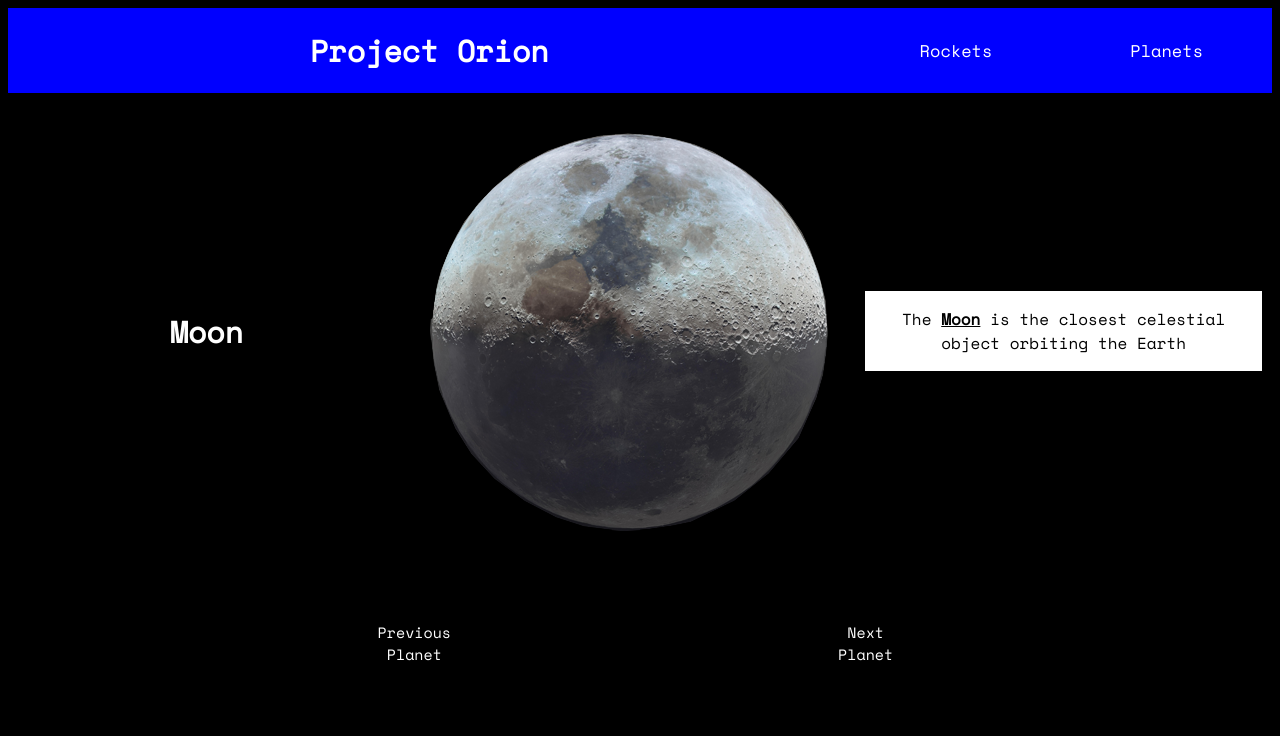
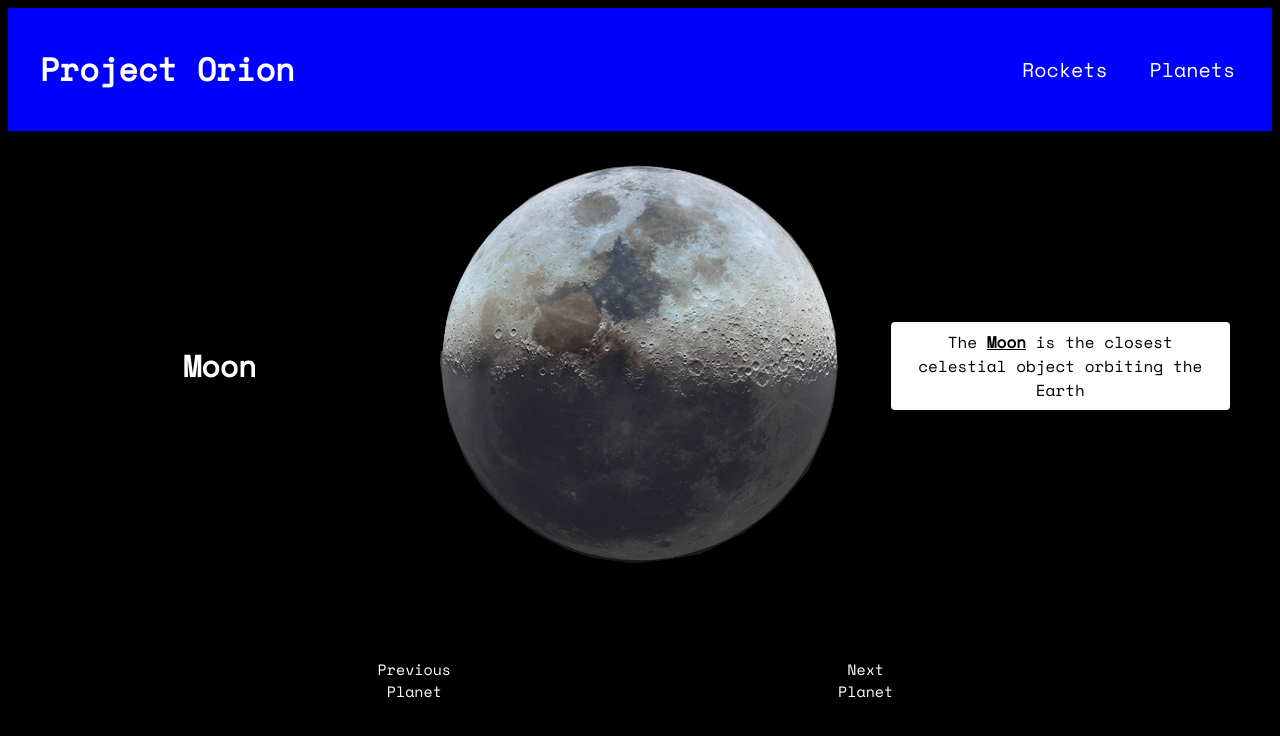
Before and after one commit to alexvarney/Kronos131.github.io, a plain HTML site: page index.html in a window 1280 px wide. Drawn offline with nearby package versions, Linux system fonts and the light colour scheme.

Commit message:
more stylish

```diff
--- a/index.html
+++ b/index.html
@@ -12,40 +12,37 @@
     <link rel="stylesheet" href="mystyles.css" />
   </head>
   <body>
-
-
     <div class="heading">
       <h1 class="title">Project Orion</h1>
-
       <div class="menu">
         <a href="#Rockets">Rockets</a>
         <a href="#Planets">Planets</a>
       </div>
-
-
     </div>
-
 
     <div class="planetContainer">
       <div class="moonTitle">
         <h2>
-           Moon
+          Moon
         </h2>
       </div>
 
-      <img class="Moon" src="images/moon.png" />
+      <div class="imageContainer">
+        <img class="Moon" src="images/moon.png" />
+      </div>
 
       <div class="MoonDesc">
-        <p>The <u><b>Moon</b></u> is the closest celestial object orbiting the Earth</p>
+        <p>
+          The <u><b>Moon</b></u> is the closest celestial object orbiting the
+          Earth
+        </p>
       </div>
     </div>
 
     <div class="ButtonContainer">
-
       <button type="button" class="leftButton">Previous Planet</button>
 
       <button type="button" class="rightButton">Next Planet</button>
-
     </div>
   </body>
 </html>
--- a/mystyles.css
+++ b/mystyles.css
@@ -1,100 +1,94 @@
+* {
+  box-sizing: border-box;
+}
+
 html {
   font-family: "Space Mono", monospace;
   background-color: black;
   scroll-behavior: smooth;
-  padding:0;
+  padding: 0;
   margin: 0;
-}
-
-body {
-  display: flex;
-  flex-wrap: wrap;
-  justify-content: center;
-}
-
-body > * {
-  flex-basis: 100%;
+  color: white;
 }
 
 .heading {
   display: flex;
+  flex-wrap: wrap;
+  width: 100%;
+  background-color: blue;
+  justify-content: space-between;
   align-items: center;
-  background-color: blue;
-  margin: 0;
-  padding: 0;
-  max-width: 100%;
-
+  padding: 1rem;
 }
 
-.title {
+.heading a {
   color: white;
-  font-size: 30px;
-  flex: 2;
-  display: flex;
-  justify-content: center;
-  text-align: center;
+  text-decoration: none;
+  font-size: 20px;
+  padding: 1rem 1rem;
+  border-radius: 0.5rem;
 }
 
-.menu {
-  justify-content: right;
-  display: flex;
-  flex: 1;
-  justify-content: center;
-  border-radius: 17px;
-}
-
-.menu a {
-  flex-basis: 100%;
-  text-decoration: none;
-  font-size: 17px;
-  text-align: center;
-  color: white;
-  border-radius: 20px;
-  margin: 10px;
-  padding: 1%;
-}
-
-.menu a:hover {
+.heading a:hover {
   background-color: white;
   color: black;
   transition: 0.35s;
   font-weight: 900;
 }
 
-.planetContainer {
-  display: flex;
-  color: white;
-  flex-direction: wraps;
-  flex-wrap: wrap;
-  justify-content: center;
-  align-items: center;
-  margin-top: 3%;
+.title {
+  padding: 0rem 1rem;
 }
 
-.moonTitle {
+.menu {
+  flex-basis: 250px;
+}
 
-  flex: 2;
-  text-align: center;
-  padding:0 2%;
-  font-size: 20px;
+.planetContainer > * {
+  flex: 1 1 33%;
+}
+
+.imageContainer {
+  flex: 0 1 33%;
 }
 
 .Moon {
+  max-width: 100%;
+}
 
-  flex: 1;
-  width: 100%;
-  height: auto;
-  padding:0 2%;
+.planetContainer {
+  margin-top: 2rem;
+  display: flex;
+  align-items: center;
+  justify-content: space-evenly;
+  text-align: center;
+}
+
+.planetContainer h2 {
+  font-size: 30px;
+  font-family: "Space Mono", monospace !important;
+}
+
+@media (max-width: 600px) {
+  .planetContainer {
+    flex-direction: column;
+  }
+  .imageContainer {
+    max-width: 60%;
+  }
 }
 
 .MoonDesc {
+  display: flex;
+  justify-content: center;
+}
 
-  flex: 2;
-  text-align: center;
-  padding:0 2%;
+.MoonDesc p {
+  color: black;
   background-color: white;
-  color: black;
-  margin: 10px;
+  border-radius: 0.25rem;
+  padding: 0.5rem;
+  width: 80%;
 }
 
 .ButtonContainer {
@@ -106,11 +100,9 @@ body > * {
   margin-top: 7%;
 
   font-weight: bold;
-
 }
 
-.rightButton {
-  flex: 1;
+.ButtonContainer button {
   font-family: "Space Mono", monospace;
   max-width: 90px;
   font-size: 15px;
@@ -118,35 +110,12 @@ body > * {
   background-color: black;
   border: none;
   color: white;
+}
 
-
-}
-.rightButton:hover{
-
+.ButtonContainer button:hover {
   color: black;
   background-color: white;
   font-weight: bolder;
   border-radius: 10px;
   transition: 0.3s;
-
 }
-.leftButton {
-  flex: 1;
-  font-family: "Space Mono", monospace;
-  max-width: 90px;
-  font-size: 15px;
-  transition: 0.3s;
-  background-color: black;
-  border: none;
-  color: white;
-
-}
-
-.leftButton:hover{
-  color: black;
-  background-color: white;
-  font-weight: bolder;
-  border-radius: 10px;
-  transition: 0.3s;
-
-}
```
